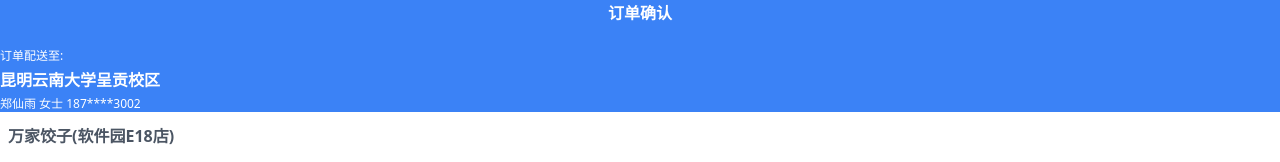
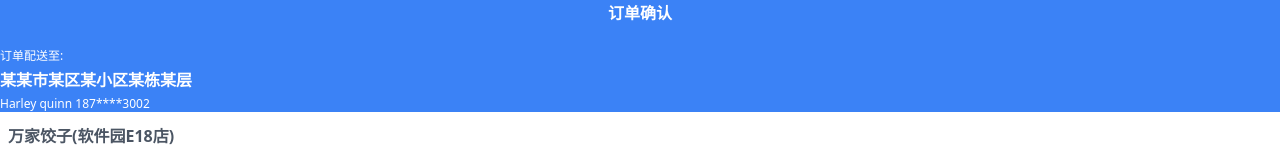
Before and after one commit to 007xianyu/eleme_demo, a website: page src/order.html in a window 1280 px wide. Shown: the top 162 px of the page. Drawn offline with nearby package versions, Linux system fonts and the light colour scheme.

Commit message:
Update order.html

```diff
--- a/src/order.html
+++ b/src/order.html
@@ -22,8 +22,8 @@ border-t border-t-blue-500 flex-shrink-0 fixed
         <p class="ml-2  bg-blue-500 text-start text-white font-bold">昆明市云南大学呈贡校区楸苑1栋</p>
         <p class="ml-2  bg-blue-500 text-start text-white text-xs">郑仙雨女士 187****3002</p>-->
         <p class="flex text-xs text-start">订单配送至:</p>
-        <p class="flex font-bold text-start">昆明云南大学呈贡校区</p>
-        <p class="flex text-xs text-start">郑仙雨 女士  187****3002</p>
+        <p class="flex font-bold text-start">某某市某区某小区某栋某层</p>
+        <p class="flex text-xs text-start">Harley quinn  187****3002</p>
     </div>
         <!--白色部分-->
         <ul class="flex flex-col">
```
